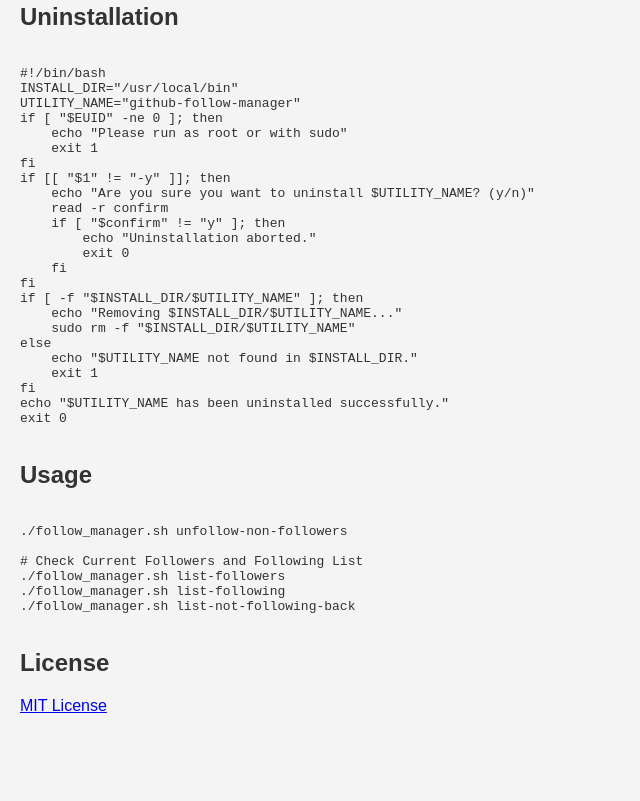
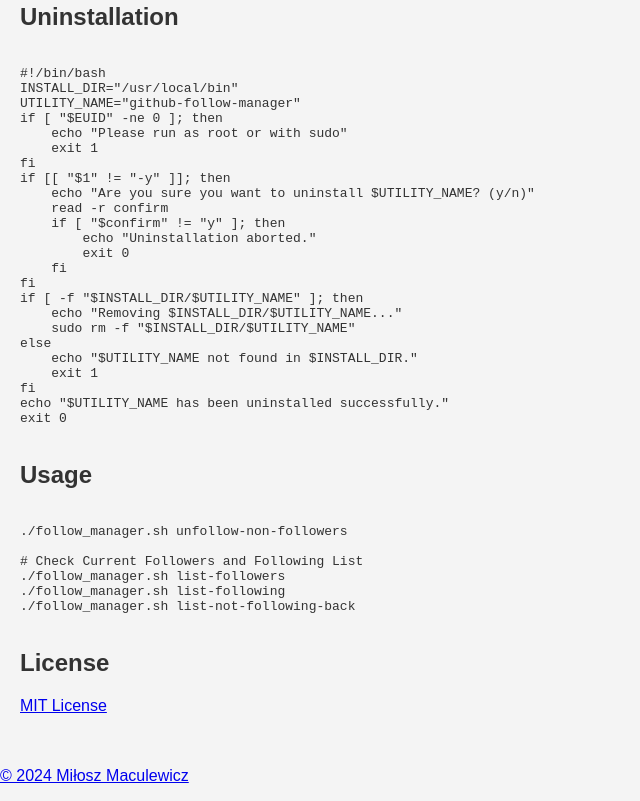
Before and after one commit to milosz275/github-follow-manager, a website built with Vite: page src/docs.html in a window 1280 px wide. Shown: the part 790-1591 px from the top of the page, without its empty margins (0-640 px from the left). Before the commit the page ends 1541 px from the top, so only its background shows below. Built offline with nearby package versions, Linux system fonts and the light colour scheme; files whose address does not match are found by name.

Commit message:
Add footer

```diff
--- a/src/docs.html
+++ b/src/docs.html
@@ -104,6 +104,11 @@ exit 0
       </p>
     </section>
   </main>
+  <footer>
+    <a href="/">
+      <p>&copy; 2024 Miłosz Maculewicz</p>
+    </a>
+  </footer>
   <script src="src/docs.js" type="module"></script>
 </body>
 </html>
```
